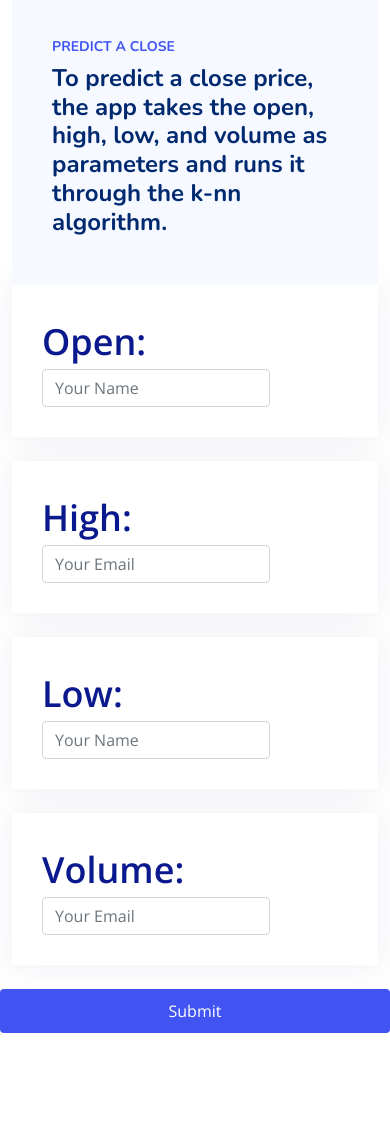
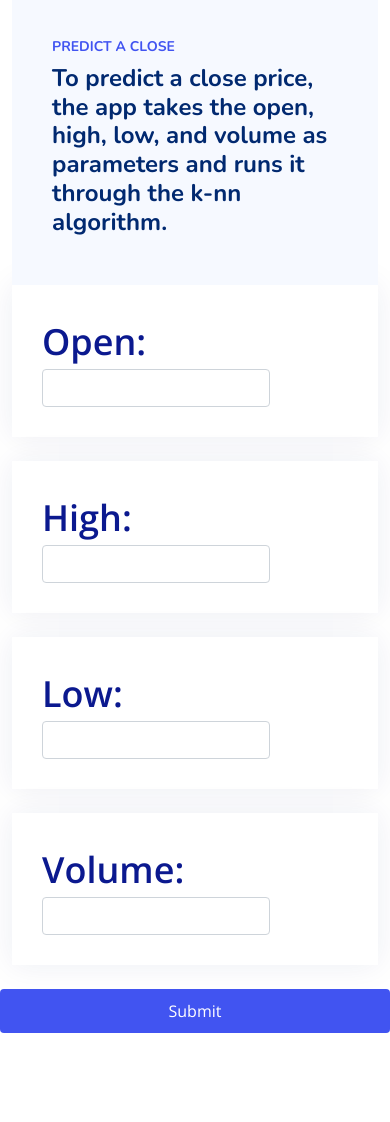
Before and after one commit to calvinjazz/thesis2-calvinjazz, a Django app: template templates/chart.html in a window 390 px wide. Shown: the part 1030-2152 px from the top of the page. Run offline with Django 3.2, Linux system fonts and the light colour scheme; the template is opened without the code that fills it, so the values that code supplies are empty; some libraries are stand-ins or nearby versions.

Commit message:
mobile looks like shit

```diff
--- a/templates/chart.html
+++ b/templates/chart.html
@@ -108,8 +108,6 @@
 
         </div>
 
-    <div class="container" data-aos="fade-up">
-
     </section>
 
     <section id="prediction" class="chart">
@@ -145,7 +143,7 @@
               <div class="count-box">
               <div>
                   <span>Open:</span>
-                  <input type="text" name="userOpen" class="form-control" placeholder="Your Name" required>
+                  <input type="text" name="userOpen" class="form-control" required>
               </div>
               </div>
             </div>
@@ -155,7 +153,7 @@
               <div class="count-box">
               <div>
                   <span>High:</span>
-                  <input type="text" class="form-control" name="userHigh" placeholder="Your Email" required>
+                  <input type="text" class="form-control" name="userHigh" required>
               </div>
               </div>
             </div>
@@ -164,7 +162,7 @@
               <div class="count-box">
               <div>
                   <span>Low:</span>
-                  <input type="text" name="userLow" class="form-control" placeholder="Your Name" required>
+                  <input type="text" name="userLow" class="form-control" required>
               </div>
               </div>
             </div>
@@ -173,7 +171,7 @@
               <div class="count-box">
               <div>
                   <span>Volume:</span>
-                  <input type="text" class="form-control" name="userVolume" placeholder="Your Email" required>
+                  <input type="text" class="form-control" name="userVolume" required>
               </div>
               </div>
             </div>
--- a/templates/login.html
+++ b/templates/login.html
@@ -71,11 +71,6 @@
         <h3>{{message}}</h3>
         {% endfor %}
 
-        <div class = "pt-5"></div>
-        <div class = "pt-5"></div>
-        <div class = "pt-5"></div>
-        <div class = "pt-5"></div>
-        <div class = "pt-5"></div>
         <div class = "pt-5"></div>
 
         <div class="container">
```
